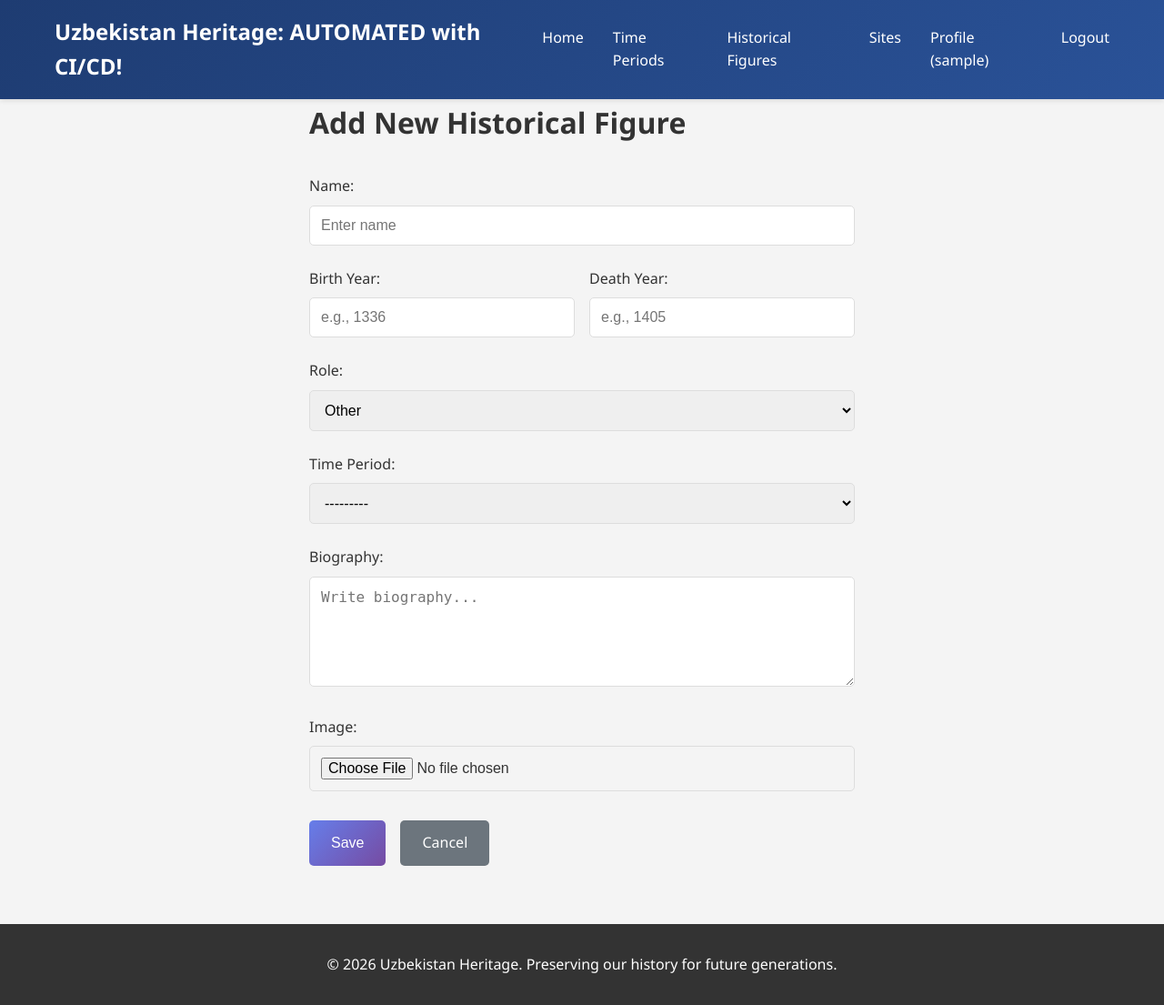
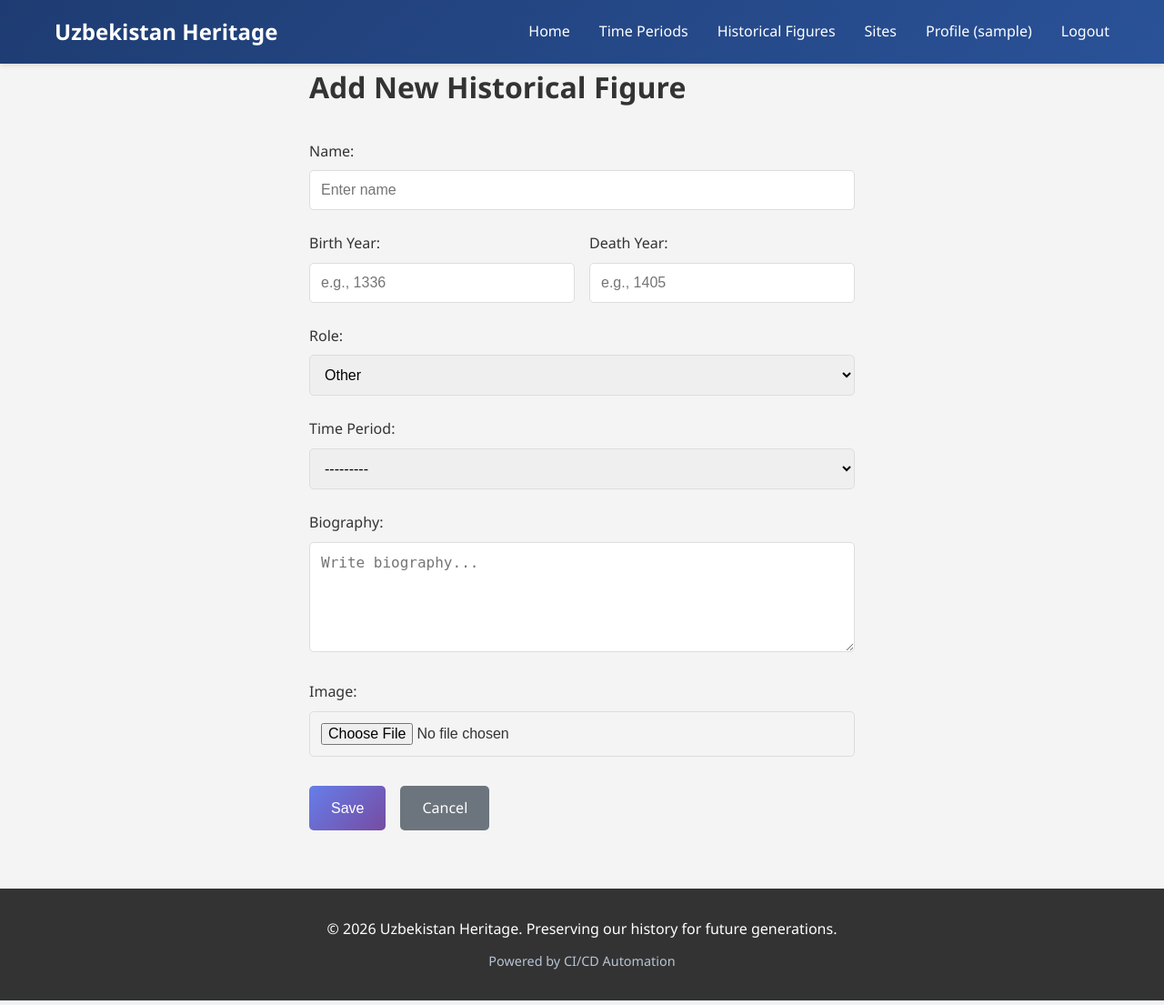
Before and after one commit to ashsher/uzbekistan-heritage, a Django app: page /figures/create/ in a window 1280 px wide. Shown: the whole page at 91% size. Run offline with Django 4.2, Linux system fonts and the light colour scheme; the visitor is signed in with stand-in values (Sample User, id 1); data that the repository does not hold is empty.

Commit message:
Moved CI/CD badge from header to footer

```diff
--- a/history/templates/history/base.html
+++ b/history/templates/history/base.html
@@ -10,7 +10,7 @@
 <body>
     <nav class="navbar">
         <div class="container">
-            <a href="{% url 'history:home' %}" class="logo">Uzbekistan Heritage: AUTOMATED with CI/CD!</a>
+            <a href="{% url 'history:home' %}" class="logo">Uzbekistan Heritage</a>
             <ul class="nav-links">
                 <li><a href="{% url 'history:home' %}">Home</a></li>
                 <li><a href="{% url 'history:period_list' %}">Time Periods</a></li>
@@ -43,6 +43,7 @@
     <footer>
         <div class="container">
             <p>&copy; 2026 Uzbekistan Heritage. Preserving our history for future generations.</p>
+	    <p style="margin-top: 10px; font-size: 0.9em; color: #b8c5d6;">Powered by CI/CD Automation</p>
         </div>
     </footer>
 </body>
```
